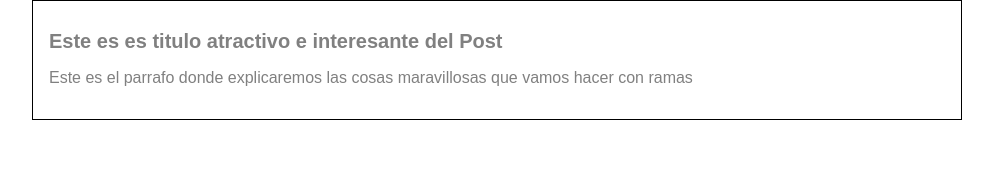
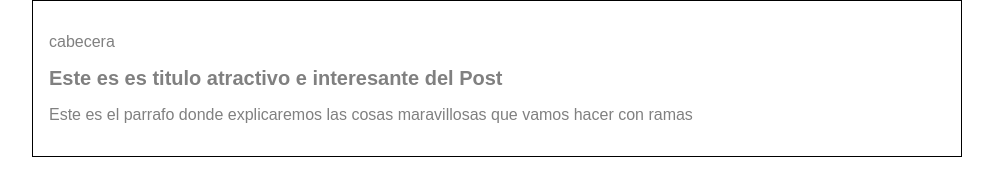
Before and after one commit to joelramonph/hyperblog, a plain HTML site: page blogpost.html in a window 1280 px wide. Shown: the whole page, without its empty margins (143-1136 px from the left). Drawn offline with Linux system fonts and the light colour scheme.

Commit message:
Estructra inicial de la cabecera

```diff
--- a/blogpost.html
+++ b/blogpost.html
@@ -9,6 +9,10 @@
 </head>
 <body>
     <div class="container">
+        <div class="" id="cabecera">
+            <p>cabecera</p>
+        </div>
+
         <div class="post">
 
             <h1>Este es es titulo atractivo e interesante del Post</h1>
```
